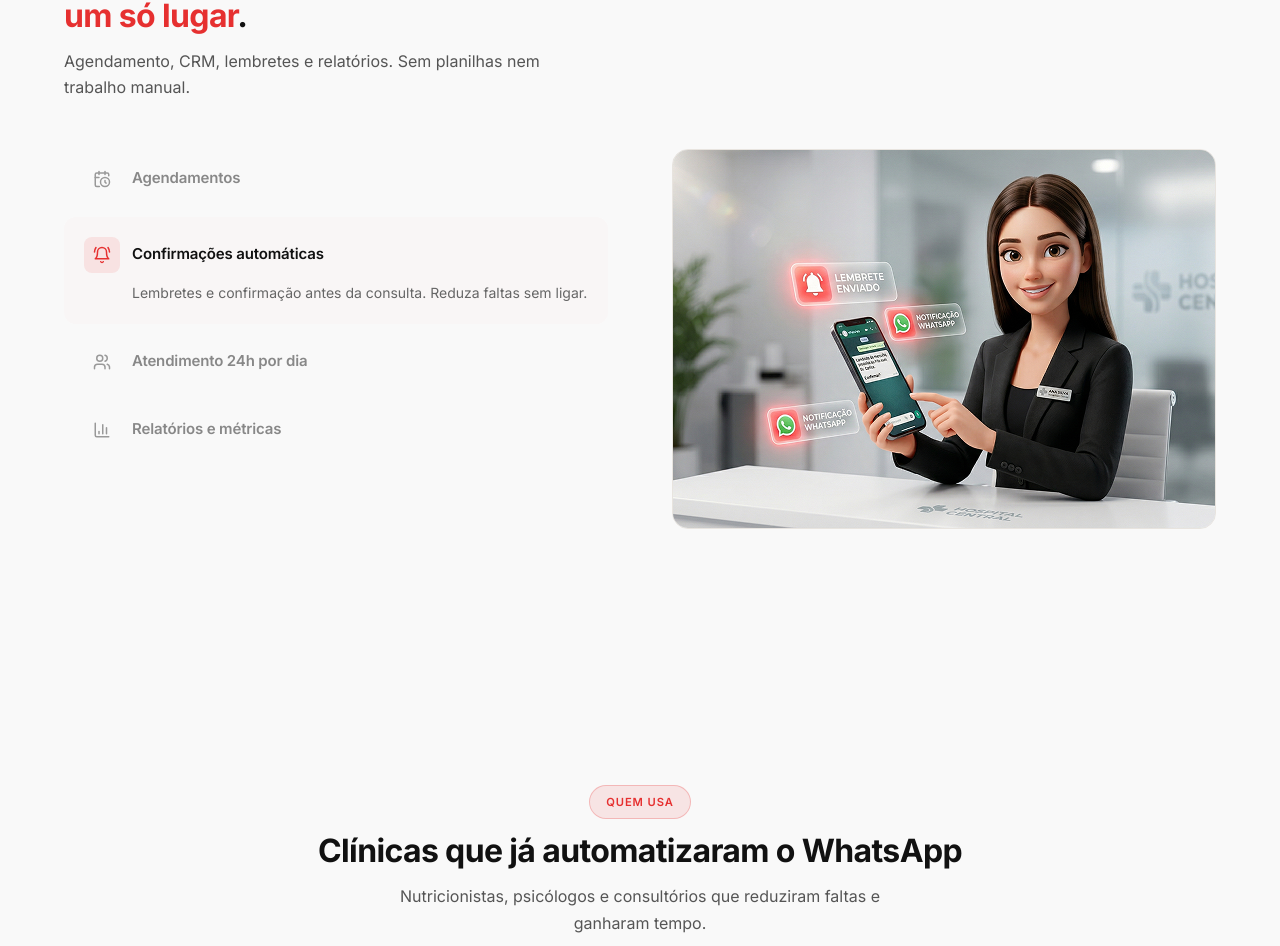
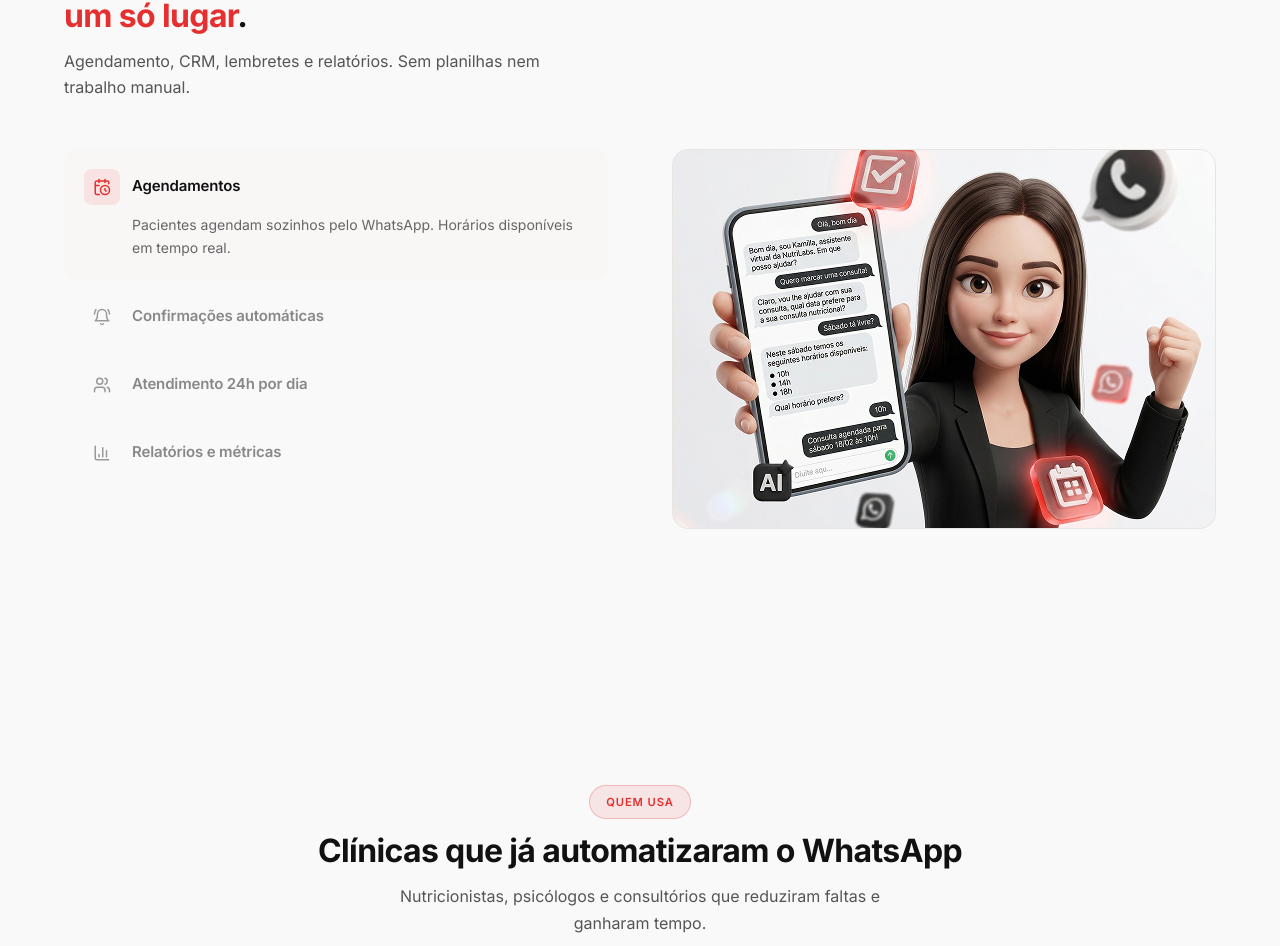
Before and after one commit to Fantom-Labs/landing-page-kommuchat, a Next.js app: page / in a window 1280 px wide. Shown: the part 2429-3375 px from the top of the page. Built offline with nearby package versions, Linux system fonts and the light colour scheme.

Commit message:
Change the first active item in Features section

```diff
--- a/components/sections/Features.tsx
+++ b/components/sections/Features.tsx
@@ -28,7 +28,7 @@ const featureImagesById: Record<string, string> = {
 };
 
 export function Features() {
-  const [activeId, setActiveId] = useState<string>(FEATURES.items[1].id);
+  const [activeId, setActiveId] = useState<string>(FEATURES.items[0].id);
   const activeImageSrc = featureImagesById[activeId] ?? '/images/features-1.png';
 
   return (
```
